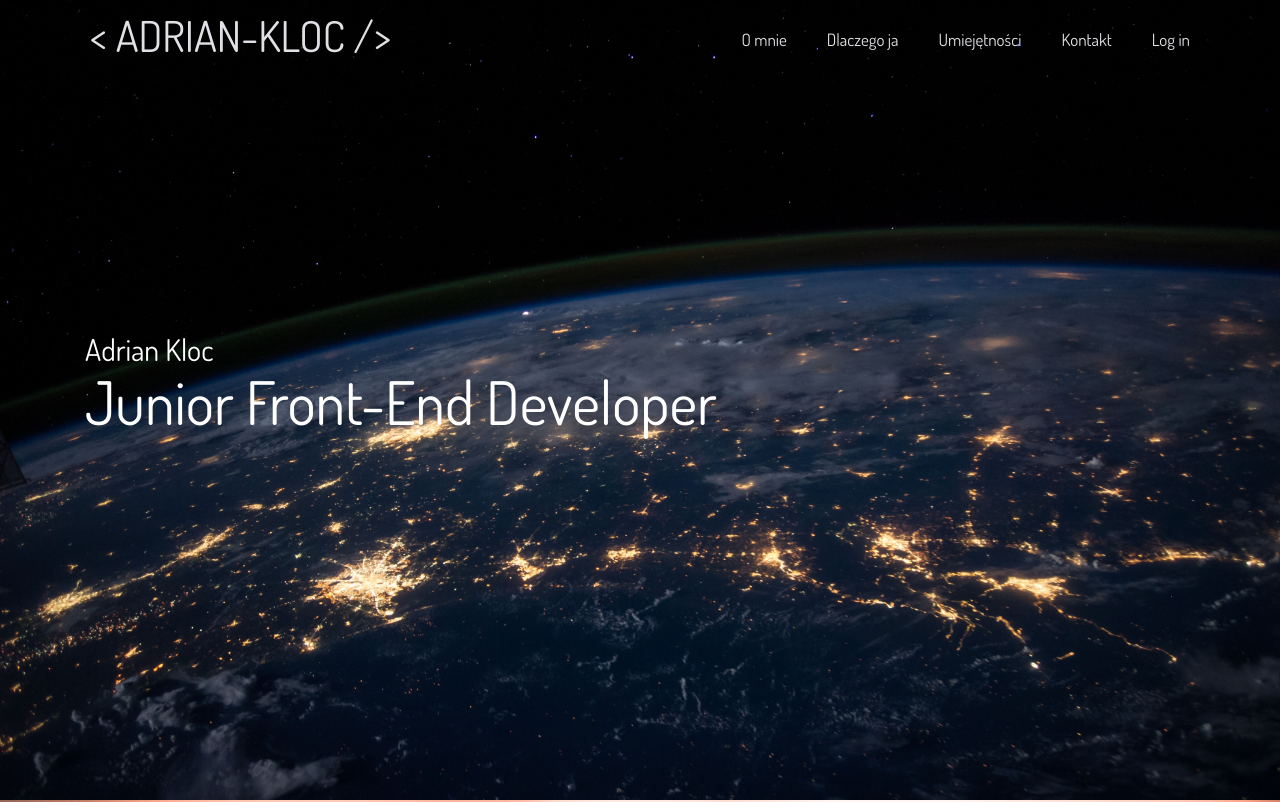
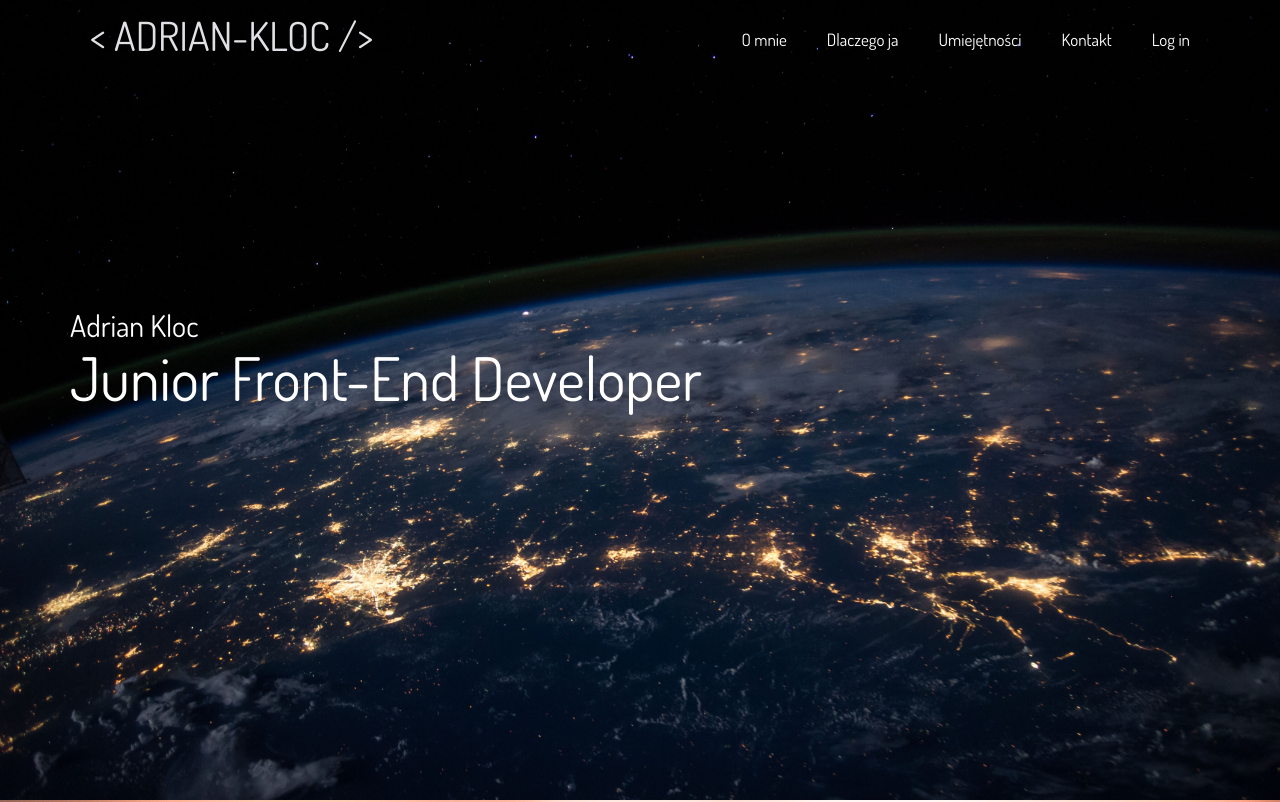
Before and after one commit to Adrian2422/Portfolio, a plain HTML site: page index.html in a window 1280 px wide. Shown: the top 802 px of the page. Drawn offline with nearby package versions, Linux system fonts and the light colour scheme.

Commit message:
some gui changes

```diff
--- a/css/index-style.css
+++ b/css/index-style.css
@@ -1,13 +1,21 @@
-body, html {
+html, body, div, span, applet, object, iframe, h1, h2, h3, h4, h5, h6, p, blockquote, pre, a, abbr, acronym,
+address, big, cite, code, del, dfn, em, img, ins, kbd, q, s, samp, small, strike, strong, sub, sup, tt, var,
+b, u, i, center, dl, dt, dd, ol, ul, li, fieldset, form, label, legend, table, caption, tbody, tfoot, thead,
+tr, th, td, article, aside, canvas, details, embed, figure, figcaption, footer, header, hgroup, menu, nav,
+output, ruby, section, summary, time, mark, audio, video {
+    margin: 0;
     padding: 0;
-    margin: 0;
-    height: 100%;
-    width: 100%;
+    border: 0;
+    vertical-align: baseline;
     color: #ffffff;
     font: 400 17px "Dosis", sans-serif;
 }
+*, :after, :before {
+    -webkit-box-sizing: border-box;
+    -moz-box-sizing: border-box;
+    box-sizing: border-box;
+}
 header{
-    position: absolute;
     display: flex;
     margin: 0;
     padding: 0;
@@ -37,19 +45,15 @@ footer{
     padding-left: 20px;
 }
 .toolbar{
+    height: 75px;
     width: 100%;
-}
-.toolbar a:link{
-    text-decoration: none;
-    color: #E0E0E5;
 }
 .menu{
     display: flex;
     height: 75px;
-    line-height: 80px;
-    min-width: 120px;
 }
 .menu li{
+    line-height: 80px;
     padding-left: 20px;
     padding-right: 20px;
     text-align: center;
@@ -73,7 +77,8 @@ footer{
     transition: background-color 0.5s ease-out;
 }
 .logo h1{
-    line-height: 70px !important;
+    font: normal 40px "Dosis", sans-serif;
+    line-height: 70px;
     color: #E0E0E5 !important;
 }
 .logo:hover{
@@ -85,12 +90,13 @@ footer{
     transform: scale(1.25);
 }
 a, h1:link{
-    text-decoration: none;
-    color: #E0E0E5;
+    text-decoration: none !important;
+    color: #ffffff !important;
 }
 .copyright{
     width: 100%;
-    padding-top: 20px;
+    padding-top: 10px;
+    padding-bottom: 10px;
     text-align: center;
     background-color: #8B2939;
     float: left;
@@ -101,8 +107,7 @@ a, h1:link{
     flex-wrap: wrap;
     font-size: 36px;
 }
-.container-title{
-    padding-top: 80px;
+.master{
     height: 100vh;
     min-height: 400px;
     background: url("../img/bg-1-earth.jpg") no-repeat top center;
@@ -110,21 +115,22 @@ a, h1:link{
     display: flex;
 }
 .intro{
-    padding-top: 250px;
+    position: relative;
+    height: calc(100vh - 250px);
+}
+.title{
     position: absolute;
-    display: flex;
-    flex-direction: column;
-    padding-left: 15px;
-    align-self: center;
+    top: 55%;
+    transform: translate(0, -50%);
 }
-.container-title h1{
+.title h1{
     font: normal 60px/1.1 "Dosis", sans-serif;
     color: #fff;
     text-align: left;
     padding-bottom: 40px;
     margin: 0;
 }
-.container-title h2{
+.title h2{
     font: 30px "Dosis", sans-serif;
     color: #fff;
     text-align: left;
--- a/index.html
+++ b/index.html
@@ -30,17 +30,15 @@
                         </ul>
                     </nav>
                 </div>
-            </div>
-        </header>
-        <div class="root">
-                <div class="container-title">
-                    <div class="container">
-                        <div class="intro">
+                    <div class="intro">
+                        <div class="title">
                             <h2>Adrian Kloc</h2>
                             <h1>Junior Front-End Developer</h1>
                         </div>
                     </div>
-                </div>
+            </div>
+        </header>
+        <div class="root">
                 <div id="about-me" class="about-me">
                     <div class="container">
                         <h2>O mnie</h2>
```
